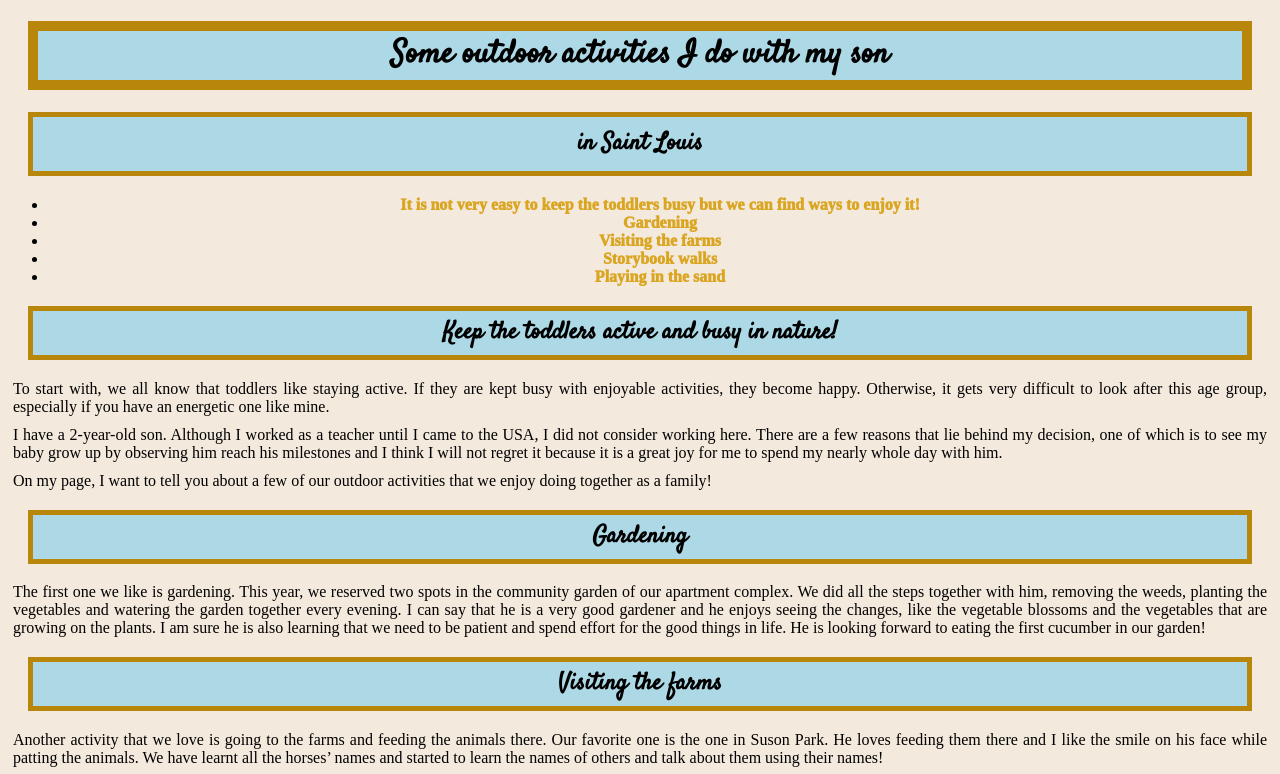
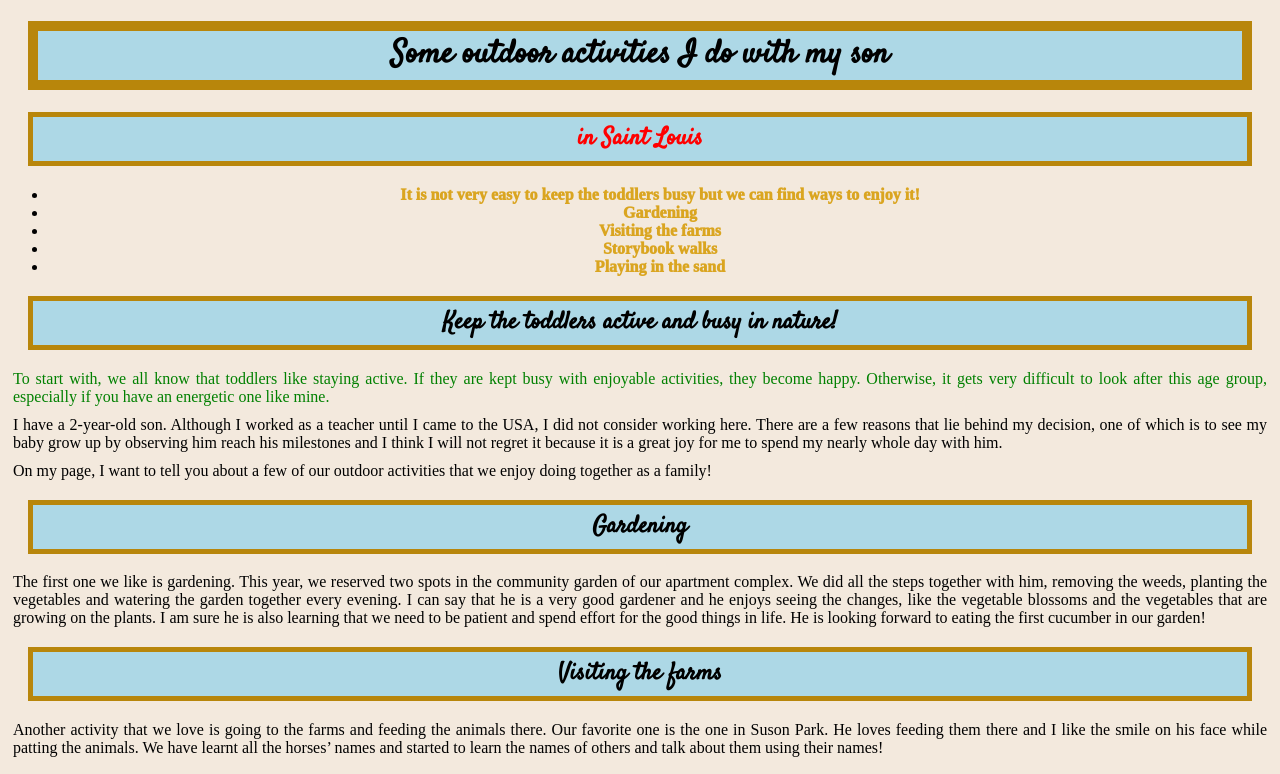
Before and after one commit to St-Louis-Women-March-2022/js-assignment-4-html-me-something-sulus88, a website: page index.html in a window 1280 px wide. Shown: the top 774 px of the page. Drawn offline with Linux system fonts and the light colour scheme.

Commit message:
Css and html have requirements have been done

```diff
--- a/index.html
+++ b/index.html
@@ -10,11 +10,12 @@
    <body></body>
       <header>
          <h1>Some outdoor activities I do with my son</h1>
-         <h2 id = "subtitle"> in Saint Louis </h2>
+         <h2 id="mainHeading"> in Saint Louis </h2>
          <div class = "unorderedList" >
          <ul>
             <li>
-               <a href="#It is not very easy to keep the toddlers busy!"> It is not very easy to keep the toddlers busy but we can find ways to enjoy it! </a>
+               <a href="#It is not very easy to keep the toddlers busy!"> It is not very easy to keep the toddlers busy
+                  but we can find ways to enjoy it! </a>
             </li>
             <li>
                <a href="#Gardening"> Gardening </a>
@@ -38,7 +39,7 @@
             <section>
                <a name = "It is not very easy to keep the toddlers busy!"></a>
                <h2>Keep the toddlers active and busy in nature! </h2>
-               <p>To start with, we all know that toddlers like staying active.
+               <p id="testP" class="funParagraph">To start with, we all know that toddlers like staying active.
                   If they are kept busy with enjoyable activities, they become happy.
                   Otherwise, it gets very difficult to look after this age group,
                   especially if you have an energetic one like mine. </p>
--- a/styles.css
+++ b/styles.css
@@ -1,4 +1,6 @@
 body{
+    margin:8px;
+    display:block;
     color: black;
     background-color: #f3e9dd;
 }
@@ -30,6 +32,13 @@ h2{
     padding: 5px;
 }
 
+#mainHeading {
+    color:red
+}
+
+.funParagraph {
+    color:green
+}
 a {
     color : goldenrod;
     text-decoration: none;
@@ -41,14 +50,8 @@ a {
     margin-bottom: 1rem;
 }
 
-img.rounded{
-    border-radius: 10px;
-}
 
 
-#subtitle {
-    padding:10px;
-}
 
 #copyright {
     font-weight: 300;
```
